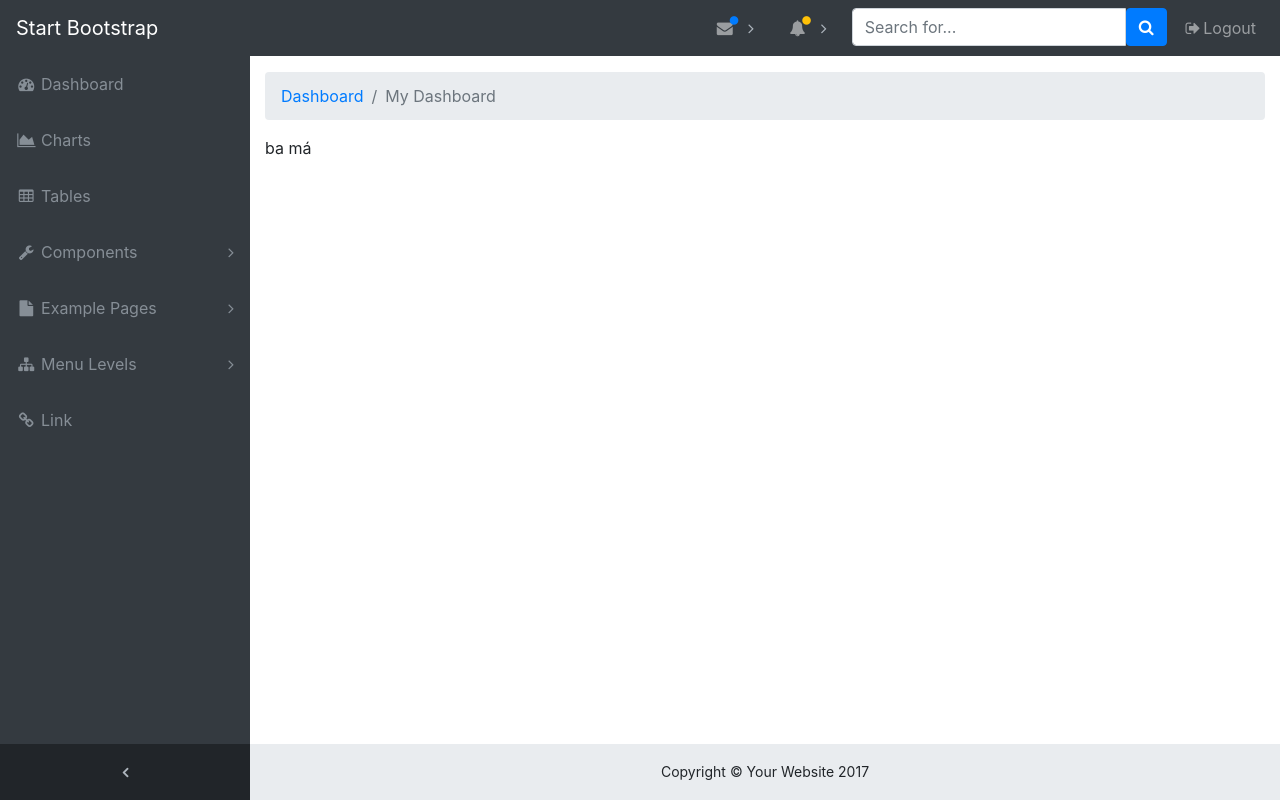
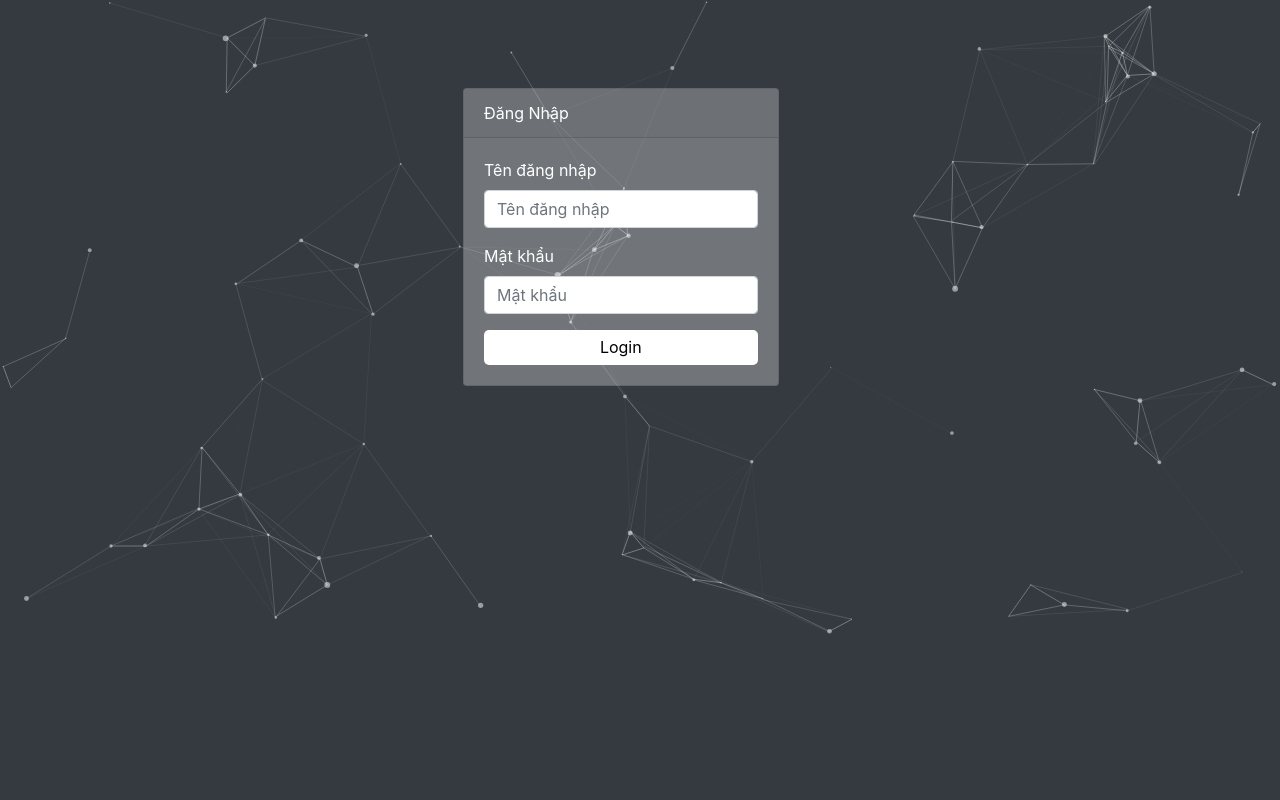
Before and after one commit to tranthanhnhut/sales_application, a CodeIgniter app: page /database/index.php/ci_admin/index in a window 1280 px wide. Run offline with CodeIgniter, Linux system fonts and the light colour scheme; some libraries are stand-ins or nearby versions.

Commit message:
Commit file 2017-12-09

```diff
--- a/application/config/autoload.php
+++ b/application/config/autoload.php
@@ -58,7 +58,7 @@ $autoload['packages'] = array();
 |
 |	$autoload['libraries'] = array('user_agent' => 'ua');
 */
-$autoload['libraries'] = array('template');
+$autoload['libraries'] = array('template','session','database');
 
 /*
 | -------------------------------------------------------------------
@@ -89,7 +89,7 @@ $autoload['drivers'] = array();
 |
 |	$autoload['helper'] = array('url', 'file');
 */
-$autoload['helper'] = array('url');
+$autoload['helper'] = array('url','form');
 
 /*
 | -------------------------------------------------------------------
@@ -132,4 +132,4 @@ $autoload['language'] = array();
 |
 |	$autoload['model'] = array('first_model' => 'first');
 */
-$autoload['model'] = array();
+$autoload['model'] = array('Login_User');
--- a/application/config/config.php
+++ b/application/config/config.php
@@ -448,7 +448,7 @@ $config['global_xss_filtering'] = FALSE;
 | 'csrf_regenerate' = Regenerate token on every submission
 | 'csrf_exclude_uris' = Array of URIs which ignore CSRF checks
 */
-$config['csrf_protection'] = FALSE;
+$config['csrf_protection'] = TRUE;
 $config['csrf_token_name'] = 'csrf_test_name';
 $config['csrf_cookie_name'] = 'csrf_cookie_name';
 $config['csrf_expire'] = 7200;
--- a/application/config/routes.php
+++ b/application/config/routes.php
@@ -54,3 +54,6 @@ $route['404_override'] = '';
 $route['translate_uri_dashes'] = FALSE;
 
 $route['wp-admin'] = 'ci_Admin';
+$route['login']                     = 'login';
+$route['login/logout']              = 'login/logout';
+$route['wp-admin/user'] = 'ci_user/index';
--- a/application/controllers/Ci_Admin.php
+++ b/application/controllers/Ci_Admin.php
@@ -1,4 +1,5 @@
 <?php
+defined('BASEPATH') OR exit('No direct script access allowed');
 /**
  * Created by PhpStorm.
  * User: Administrator
--- /dev/null
+++ b/application/models/Login_User.php
@@ -0,0 +1,27 @@
+<?php
+defined('BASEPATH') OR exit('No direct script access allowed');
+class Login_User extends CI_Model
+{
+    public function __construct()
+    {
+        parent::__construct();
+    }
+
+    public function CheckLoginAdmin($user,$pass)
+    {
+        $this->db->select('*');
+        $this->db->from('user');
+        $this->db->where('user',$user);
+        $this->db->where('pass',md5($pass));
+        $this->db->limit(1);
+        $result = $this->db->get();
+        if($result->num_rows() == 1)
+        {
+            return $result->result();
+        }
+        else
+        {
+            return false;
+        }
+    }
+}
--- a/application/views/admin/layout/admin_view.php
+++ b/application/views/admin/layout/admin_view.php
@@ -1,13 +1,22 @@
+<?php
+$this->csrf = array(
+    'name' => $this->security->get_csrf_token_name(),
+    'hash' => $this->security->get_csrf_hash(),
+);
+if (!isset($this->session->userdata['id'])):
+    $this->load->view('login/login', array('csrf' => $this->csrf));
+else:
+?>
 <!DOCTYPE html>
 <html lang="en">
-
 <head>
     <meta charset="utf-8">
     <meta http-equiv="X-UA-Compatible" content="IE=edge">
     <meta name="viewport" content="width=device-width, initial-scale=1, shrink-to-fit=no">
     <meta name="description" content="">
     <meta name="author" content="">
-    <title><?php echo $title; ?></title>
+    <link href="<?php echo base_url() ?>uploads/site/logo.ico" rel="shortcut icon" type="image/x-icon" />
+    <title><?php if(isset($title)){ echo $title; }else{ echo 'SB Admin - Start Bootstrap Template'; } ?></title>
     <!-- Bootstrap core CSS-->
     <link href="<?php echo base_url() ?>vendor/bootstrap/css/bootstrap.min.css" rel="stylesheet">
     <!-- Custom fonts for this template-->
@@ -16,6 +25,20 @@
     <link href="<?php echo base_url() ?>vendor/datatables/dataTables.bootstrap4.css" rel="stylesheet">
     <!-- Custom styles for this template-->
     <link href="<?php echo base_url() ?>css/sb-admin.css" rel="stylesheet">
+    <style>
+        .img-circle{
+            border-radius: 50%;
+        }
+        .logo-admin{
+            padding:2% 0;
+        }
+        .logo-admin a span{
+            color:#777;
+        }
+        .logo-admin a:hover{
+            text-decoration: none;
+        }
+    </style>
 </head>
 
 <body class="fixed-nav sticky-footer bg-dark" id="page-top">
@@ -39,50 +62,24 @@
                     <span class="nav-link-text">Charts</span>
                 </a>
             </li>
-            <li class="nav-item" data-toggle="tooltip" data-placement="right" title="Tables">
-                <a class="nav-link" href="tables.html">
-                    <i class="fa fa-fw fa-table"></i>
-                    <span class="nav-link-text">Tables</span>
+            <li class="nav-item" data-toggle="tooltip" data-placement="right" title="Menu Levels">
+                <a class="nav-link nav-link-collapse collapsed" data-toggle="collapse" href="#collapseMulti" data-parent="#exampleAccordion">
+                    <i class="fa fa-user"></i>
+                    <span class="nav-link-text">Thành viên</span>
                 </a>
-            </li>
-            <li class="nav-item" data-toggle="tooltip" data-placement="right" title="Components">
-                <a class="nav-link nav-link-collapse collapsed" data-toggle="collapse" href="#collapseComponents" data-parent="#exampleAccordion">
-                    <i class="fa fa-fw fa-wrench"></i>
-                    <span class="nav-link-text">Components</span>
-                </a>
-                <ul class="sidenav-second-level collapse" id="collapseComponents">
+                <ul class="sidenav-second-level collapse" id="collapseMulti">
                     <li>
-                        <a href="navbar.html">Navbar</a>
+                        <a href="<?php echo base_url('wp-admin/user') ?>">Danh sách Thành viên</a>
                     </li>
                     <li>
-                        <a href="cards.html">Cards</a>
-                    </li>
-                </ul>
-            </li>
-            <li class="nav-item" data-toggle="tooltip" data-placement="right" title="Example Pages">
-                <a class="nav-link nav-link-collapse collapsed" data-toggle="collapse" href="#collapseExamplePages" data-parent="#exampleAccordion">
-                    <i class="fa fa-fw fa-file"></i>
-                    <span class="nav-link-text">Example Pages</span>
-                </a>
-                <ul class="sidenav-second-level collapse" id="collapseExamplePages">
-                    <li>
-                        <a href="login.html">Login Page</a>
-                    </li>
-                    <li>
-                        <a href="register.html">Registration Page</a>
-                    </li>
-                    <li>
-                        <a href="forgot-password.html">Forgot Password Page</a>
-                    </li>
-                    <li>
-                        <a href="blank.html">Blank Page</a>
+                        <a href="#">Thêm Thành viên</a>
                     </li>
                 </ul>
             </li>
             <li class="nav-item" data-toggle="tooltip" data-placement="right" title="Menu Levels">
                 <a class="nav-link nav-link-collapse collapsed" data-toggle="collapse" href="#collapseMulti" data-parent="#exampleAccordion">
-                    <i class="fa fa-fw fa-sitemap"></i>
-                    <span class="nav-link-text">Menu Levels</span>
+                    <i class="fa fa-list"></i>
+                    <span class="nav-link-text">Menu</span>
                 </a>
                 <ul class="sidenav-second-level collapse" id="collapseMulti">
                     <li>
@@ -110,10 +107,50 @@
                     </li>
                 </ul>
             </li>
+            <li class="nav-item" data-toggle="tooltip" data-placement="right" title="Tables">
+                <a class="nav-link" href="tables.html">
+                    <i class="fa fa-fw fa-table"></i>
+                    <span class="nav-link-text">Tables</span>
+                </a>
+            </li>
+<!--            <li class="nav-item" data-toggle="tooltip" data-placement="right" title="Components">-->
+<!--                <a class="nav-link nav-link-collapse collapsed" data-toggle="collapse" href="#collapseComponents" data-parent="#exampleAccordion">-->
+<!--                    <i class="fa fa-fw fa-wrench"></i>-->
+<!--                    <span class="nav-link-text">Components</span>-->
+<!--                </a>-->
+<!--                <ul class="sidenav-second-level collapse" id="collapseComponents">-->
+<!--                    <li>-->
+<!--                        <a href="navbar.html">Navbar</a>-->
+<!--                    </li>-->
+<!--                    <li>-->
+<!--                        <a href="cards.html">Cards</a>-->
+<!--                    </li>-->
+<!--                </ul>-->
+<!--            </li>-->
+            <li class="nav-item" data-toggle="tooltip" data-placement="right" title="Example Pages">
+                <a class="nav-link nav-link-collapse collapsed" data-toggle="collapse" href="#collapseExamplePages" data-parent="#exampleAccordion">
+                    <i class="fa fa-fw fa-file"></i>
+                    <span class="nav-link-text">Pages</span>
+                </a>
+                <ul class="sidenav-second-level collapse" id="collapseExamplePages">
+                    <li>
+                        <a href="login.html">Login Page</a>
+                    </li>
+                    <li>
+                        <a href="register.html">Registration Page</a>
+                    </li>
+                    <li>
+                        <a href="forgot-password.html">Forgot Password Page</a>
+                    </li>
+                    <li>
+                        <a href="blank.html">Blank Page</a>
+                    </li>
+                </ul>
+            </li>
             <li class="nav-item" data-toggle="tooltip" data-placement="right" title="Link">
                 <a class="nav-link" href="#">
                     <i class="fa fa-fw fa-link"></i>
-                    <span class="nav-link-text">Link</span>
+                    <span class="nav-link-text">Link URL</span>
                 </a>
             </li>
         </ul>
@@ -202,17 +239,12 @@
                     <a class="dropdown-item small" href="#">View all alerts</a>
                 </div>
             </li>
-            <li class="nav-item">
-                <form class="form-inline my-2 my-lg-0 mr-lg-2">
-                    <div class="input-group">
-                        <input class="form-control" type="text" placeholder="Search for...">
-                        <span class="input-group-btn">
-                <button class="btn btn-primary" type="button">
-                  <i class="fa fa-search"></i>
-                </button>
-              </span>
-                    </div>
-                </form>
+            <li class="nav-item logo-admin">
+                <a href="#">
+                    <img src="<?php echo base_url('uploads/site/user.png') ?>" class="img-circle" alt="Avatar">
+                    <span><?php echo $this->session->userdata['user'] ?></span>
+                    <i class="icon-submenu lnr lnr-chevron-down"></i>
+                </a>
             </li>
             <li class="nav-item">
                 <a class="nav-link" data-toggle="modal" data-target="#exampleModal">
@@ -224,12 +256,7 @@
 <div class="content-wrapper">
     <div class="container-fluid">
         <!-- Breadcrumbs-->
-        <ol class="breadcrumb">
-            <li class="breadcrumb-item">
-                <a href="#">Dashboard</a>
-            </li>
-            <li class="breadcrumb-item active">My Dashboard</li>
-        </ol>
+        <?php echo $breadcrum; ?>
         <?php echo $contents ?>
     </div>
     <!-- /.container-fluid-->
@@ -237,7 +264,7 @@
     <footer class="sticky-footer">
         <div class="container">
             <div class="text-center">
-                <small>Copyright © Your Website 2017</small>
+                <small>Copyright © Your Website <?php echo date("Y") ?></small>
             </div>
         </div>
     </footer>
@@ -250,15 +277,15 @@
         <div class="modal-dialog" role="document">
             <div class="modal-content">
                 <div class="modal-header">
-                    <h5 class="modal-title" id="exampleModalLabel">Ready to Leave?</h5>
+                    <h5 class="modal-title" id="exampleModalLabel">Đăng xuất</h5>
                     <button class="close" type="button" data-dismiss="modal" aria-label="Close">
                         <span aria-hidden="true">×</span>
                     </button>
                 </div>
-                <div class="modal-body">Select "Logout" below if you are ready to end your current session.</div>
+                <div class="modal-body">Chọn "Đăng xuất" nếu bạn muốn kết thúc phiên làm việc hiện tại.</div>
                 <div class="modal-footer">
-                    <button class="btn btn-secondary" type="button" data-dismiss="modal">Cancel</button>
-                    <a class="btn btn-primary" href="login.html">Logout</a>
+                    <button class="btn btn-secondary" type="button" data-dismiss="modal">Hủy bỏ</button>
+                    <a class="btn btn-primary" href="<?php echo base_url('login/logout') ?>">Đăng xuất</a>
                 </div>
             </div>
         </div>
@@ -281,3 +308,4 @@
 </body>
 
 </html>
+<?php endif;?>
--- a/application/views/login/login.php
+++ b/application/views/login/login.php
@@ -7,7 +7,8 @@
     <meta name="viewport" content="width=device-width, initial-scale=1, shrink-to-fit=no">
     <meta name="description" content="">
     <meta name="author" content="">
-    <title>SB Admin - Start Bootstrap Template</title>
+    <link href="<?php echo base_url() ?>uploads/site/logo.ico" rel="shortcut icon" type="image/x-icon" />
+    <title>Đăng nhập</title>
     <!-- Bootstrap core CSS-->
     <link href="vendor/bootstrap/css/bootstrap.min.css" rel="stylesheet">
     <!-- Custom fonts for this template-->
@@ -58,6 +59,14 @@
             <div class="card-header">Đăng Nhập</div>
             <div class="card-body">
                 <form method="post" action="<?php echo base_url('login'); ?>">
+                    <input type="hidden" name="<?=$csrf['name'];?>" value="<?=$csrf['hash'];?>" />
+                    <?php
+                        if(isset($data) ==1):
+                    ?>
+                        <div class="alert alert-danger">
+                            <strong>Error !</strong> Đăng nhập thất bại.
+                        </div>
+                    <?php endif; ?>
                     <div class="form-group">
                         <label for="exampleInputEmail1">Tên đăng nhập</label>
                         <input class="form-control" name="username" id="exampleInputUsername" type="text" placeholder="Tên đăng nhập" required>
```
Also changed, not shown: application/controllers/Ci_User.php (added, +35 -0 lines), application/controllers/Login.php (+38 -6 lines), application/views/user/index.php (added, +39 -0 lines), uploads/site/logo.ico (added), uploads/site/user.png (added), 1 other file.
